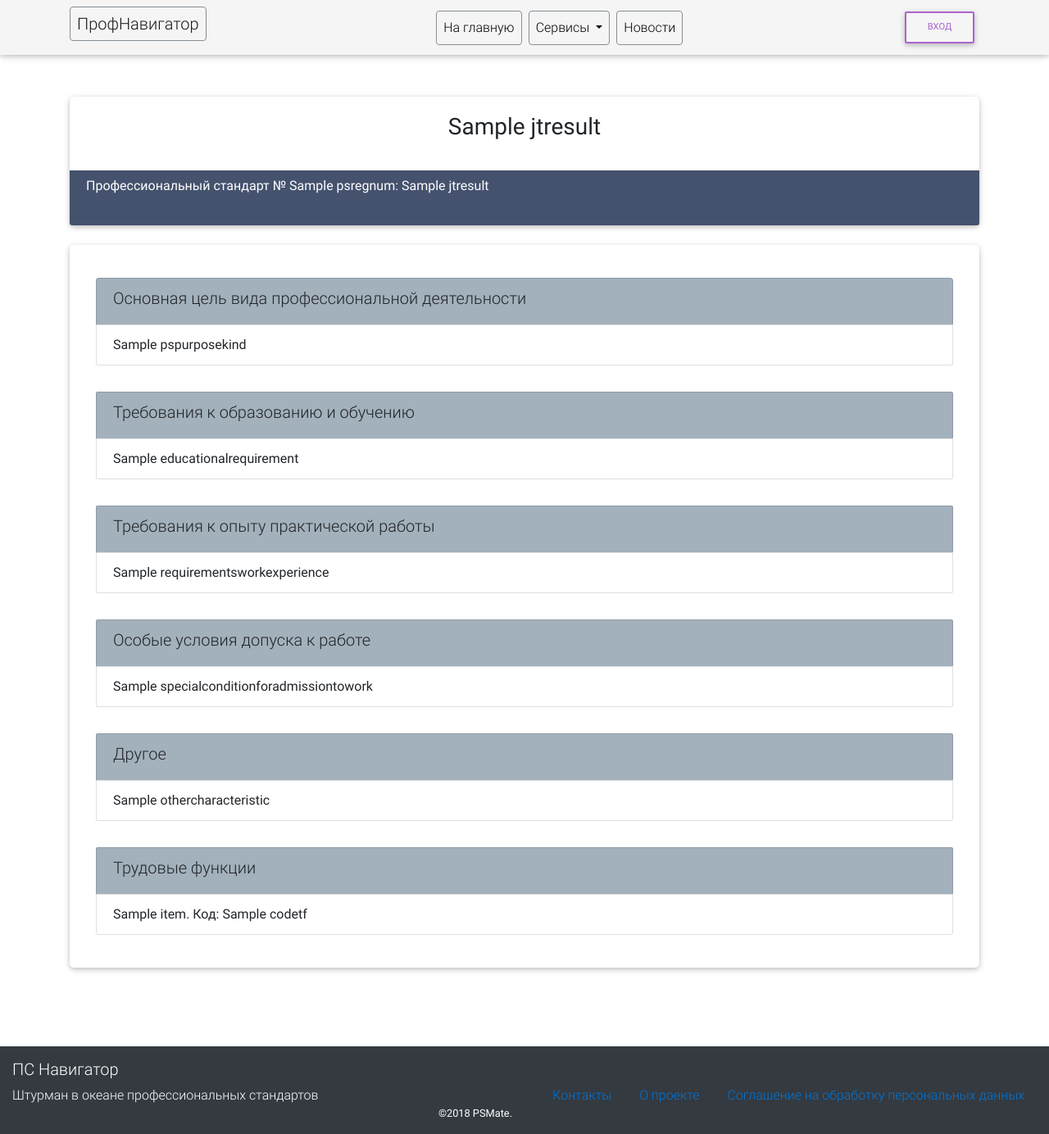
After one commit to vgrivtsov/psmate, a Django app: template templates/services/jobtitle-details.html in a window 1280 px wide. The commit adds this page. Shown: the whole page at 82% size. Run offline with Django 3.2, Linux system fonts and the light colour scheme; the template is opened without the code that fills it: most values are stand-ins (such as "Sample title", 1, 10 or a date in 2020); some libraries are stand-ins or nearby versions.

```diff
--- a/psmate/apps/services/urls.py
+++ b/psmate/apps/services/urls.py
@@ -13,7 +13,7 @@ urlpatterns = [
     url(r'^load_compt/$', views.LoadCompt.as_view(), name='load_compt'),
     url(r'^presentation-cv-resume/$', views.CvPresentView.as_view(),  name='presentation-cv-resume'),
     url(r'^search-jobtitles/$', views.ShowJTlist.as_view(), name='search-jobtitles'),
-
+    url(r'^competences/(?P<id>[-\w]+)/$', views.JTDetailsView.as_view(), name='competences'),
     # url(r'^search-jobtitles/$', FilterView.as_view(filterset_class=JTsearchFilter,
     #     template_name='services/jobtitles-list.html'), name='search-jobtitles'),
 
--- a/templates/index.html
+++ b/templates/index.html
@@ -129,7 +129,7 @@ header.masthead h1 {
               <div class="form-row">
                 <div class="col-12 col-md-9 mb-2 mb-md-0">
 
-                  <input type="text" class="form-control form-control-lg" id="jt" name="jt" value="Бухгалтер" required>
+                  <input type="text" class="form-control form-control-lg" id="jt" name="jt" value="" required>
                    <label for="jt" class="">Название должности</label>
 
                 </div>
--- /dev/null
+++ b/templates/services/jobtitle-details.html
@@ -0,0 +1,129 @@
+<!DOCTYPE html>
+
+{% extends "layouts/layout.html" %}
+{% load static %}
+{% load widget_tweaks %}
+{% block content %}
+
+<style>
+.icon-grey-big {
+  color: #e9e8eb;
+  font-size: 2.5rem; }
+
+.listheader {
+    background-color: #a3b1bc;
+}
+
+/*.jobtitle h3 {
+  font-family: 'Merriweather', serif;
+  font-size: 20px;
+  letter-spacing: 1px;
+  max-width: 320px;
+  width: 100%;
+  position: relative;
+  display: inline-block;
+  color: #465457;
+}*/
+
+</style>
+
+
+<!-- Page Content -->
+<div class="container py-5">
+
+  <div class="card  my-3 jobtitle">
+        <div class="card-body mx-3">
+
+            <div class="clearfix">
+
+
+            </div>
+
+            <center><h3 class="card-title font-weight-normal">{{ jtresult.jobtitle }}</h3></center>
+
+          </div>
+    <div class="card-footer text-muted mdb-color white-text">
+        <div class="row">
+            <div class="col">
+              <p class="card-subtitle mb-4">Профессиональный стандарт № {{ jtresult.psregnum }}: {{ jtresult.nameps }}</p>
+            </div>
+            <div class="col-sm-1">
+               <i class="{{ jtresult.otraslicon }} float-right icon-grey-big"></i>
+            </div>
+         </div>
+    </div>
+  </div> <!-- /.card 1 -->
+
+
+  <div class="card px-2 my-4 py-4">
+
+<ul class="list-group px-4 my-3">
+    <li class="list-group-item listheader"><h5>Основная цель вида профессиональной деятельности<h5></li>
+    <li class="list-group-item">
+       {{ jtresult.pspurposekind }}
+    </li>
+</ul>
+
+{% if jtresult.educationalreqs %}
+<ul class="list-group px-4 my-3">
+    <li class="list-group-item listheader"><h5>Требования к образованию и обучению<h5></li>
+{% for item in jtresult.educationalreqs %}
+    <li class="list-group-item">
+       {{item.educationalrequirement}}
+    </li>
+{% endfor %}
+</ul>
+{% endif %}
+
+{% if jtresult.requirementsworkexperience %}
+<ul  class="list-group px-4 my-3">
+        <li class="list-group-item listheader"><h5>Требования к опыту практической работы<h5></li>
+{% for item in jtresult.reqworkexperiences %}
+    <li class="list-group-item">
+       {{item.requirementsworkexperience}}
+    </li>
+{% endfor %}
+</ul>
+{% endif %}
+
+{% if jtresult.specialconditions %}
+<ul  class="list-group px-4 my-3">
+    <li class="list-group-item listheader"><h5>Особые условия допуска к работе<h5></li>
+{% for item in jtresult.specialconditions %}
+    <li class="list-group-item">
+       {{item.specialconditionforadmissiontowork}}
+    </li>
+{% endfor %}
+</ul>
+{% endif %}
+
+{% if jtresult.othercharacts %}
+<ul  class="list-group px-4 my-3">
+    <li class="list-group-item listheader"><h5>Другое<h5></li>
+{% for item in jtresult.othercharacts %}
+    <li class="list-group-item">
+       {{item.othercharacteristic}}
+    </li>
+{% endfor %}
+</ul>
+{% endif %}
+
+{% if jtresult.tfs %}
+<ul  class="list-group px-4 my-3">
+    <li class="list-group-item listheader"><h5>Трудовые функции<h5></li>
+{% for item in jtresult.tfs %}
+    <li class="list-group-item">
+       {{item.nametf}}. Код: {{item.codetf}}
+    </li>
+{% endfor %}
+</ul>
+{% endif %}
+
+
+<!-- /.card 2 -->
+</div>
+
+</div>
+<!-- /.container -->
+
+{% endblock %}
```
Also changed, not shown: psmate/apps/services/views.py (+47 -1 lines), templates/services/jobtitles-list.html (+14 -6 lines).
